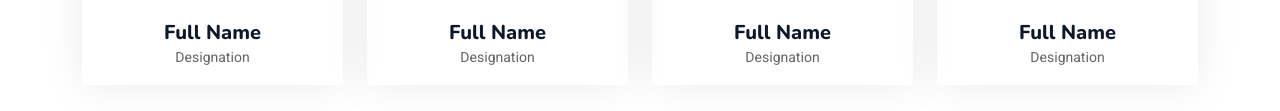
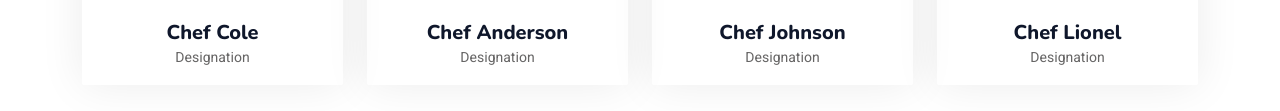
Before and after one commit to QuophiReign/vintage-restaurant, a plain HTML site: page team.html in a window 1280 px wide. Shown: the part 861-972 px from the top of the page. Drawn offline with nearby package versions, Linux system fonts and the light colour scheme.

Commit message:
Update team.html

```diff
--- a/team.html
+++ b/team.html
@@ -90,7 +90,7 @@
 
 
         <!-- Team Start -->
-        <div class="container-xxl pt-5 pb-3">
+       <div class="container-xxl pt-5 pb-3">
             <div class="container">
                 <div class="text-center wow fadeInUp" data-wow-delay="0.1s">
                     <h5 class="section-title ff-secondary text-center text-primary fw-normal">Team Members</h5>
@@ -102,7 +102,7 @@
                             <div class="rounded-circle overflow-hidden m-4">
                                 <img class="img-fluid" src="img/team-1.jpg" alt="">
                             </div>
-                            <h5 class="mb-0">Full Name</h5>
+                            <h5 class="mb-0">Chef Cole</h5>
                             <small>Designation</small>
                             <div class="d-flex justify-content-center mt-3">
                                 <a class="btn btn-square btn-primary mx-1" href=""><i class="fab fa-facebook-f"></i></a>
@@ -116,7 +116,7 @@
                             <div class="rounded-circle overflow-hidden m-4">
                                 <img class="img-fluid" src="img/team-2.jpg" alt="">
                             </div>
-                            <h5 class="mb-0">Full Name</h5>
+                            <h5 class="mb-0">Chef Anderson</h5>
                             <small>Designation</small>
                             <div class="d-flex justify-content-center mt-3">
                                 <a class="btn btn-square btn-primary mx-1" href=""><i class="fab fa-facebook-f"></i></a>
@@ -130,7 +130,7 @@
                             <div class="rounded-circle overflow-hidden m-4">
                                 <img class="img-fluid" src="img/team-3.jpg" alt="">
                             </div>
-                            <h5 class="mb-0">Full Name</h5>
+                            <h5 class="mb-0">Chef Johnson</h5>
                             <small>Designation</small>
                             <div class="d-flex justify-content-center mt-3">
                                 <a class="btn btn-square btn-primary mx-1" href=""><i class="fab fa-facebook-f"></i></a>
@@ -144,7 +144,7 @@
                             <div class="rounded-circle overflow-hidden m-4">
                                 <img class="img-fluid" src="img/team-4.jpg" alt="">
                             </div>
-                            <h5 class="mb-0">Full Name</h5>
+                            <h5 class="mb-0">Chef Lionel</h5>
                             <small>Designation</small>
                             <div class="d-flex justify-content-center mt-3">
                                 <a class="btn btn-square btn-primary mx-1" href=""><i class="fab fa-facebook-f"></i></a>
@@ -153,8 +153,6 @@
                             </div>
                         </div>
                     </div>
-
-
                 </div>
             </div>
         </div>
```
